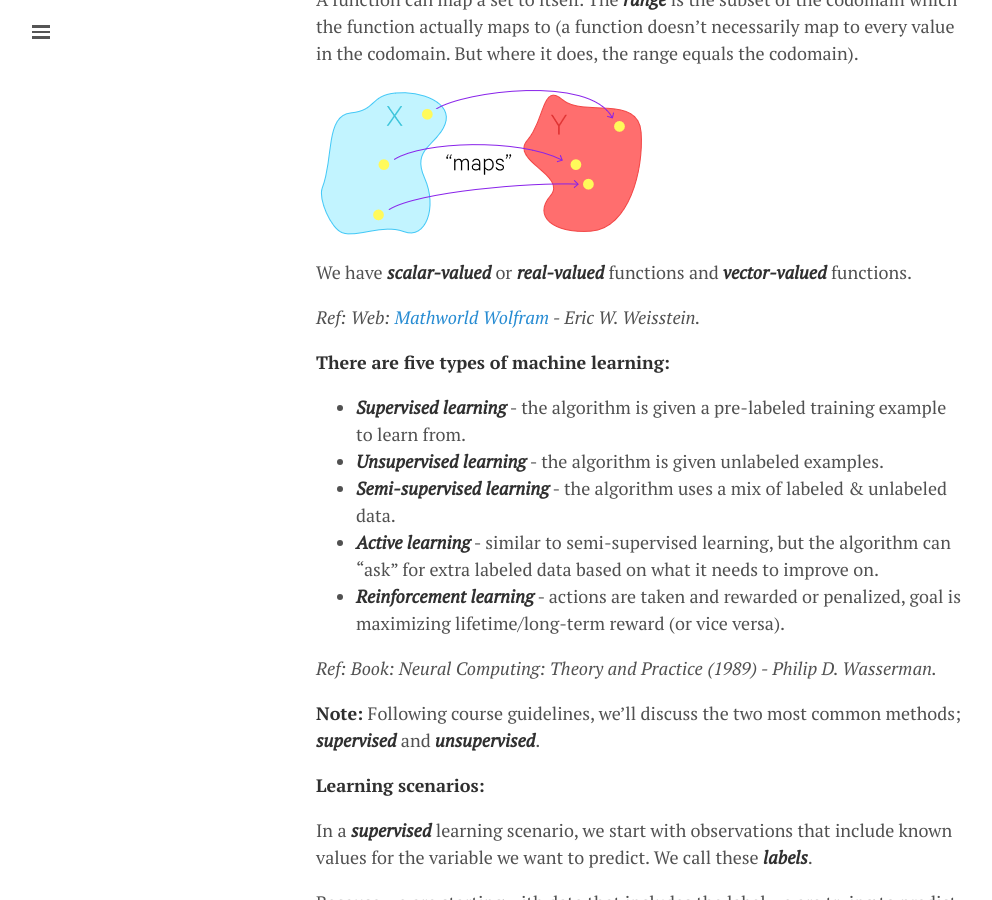
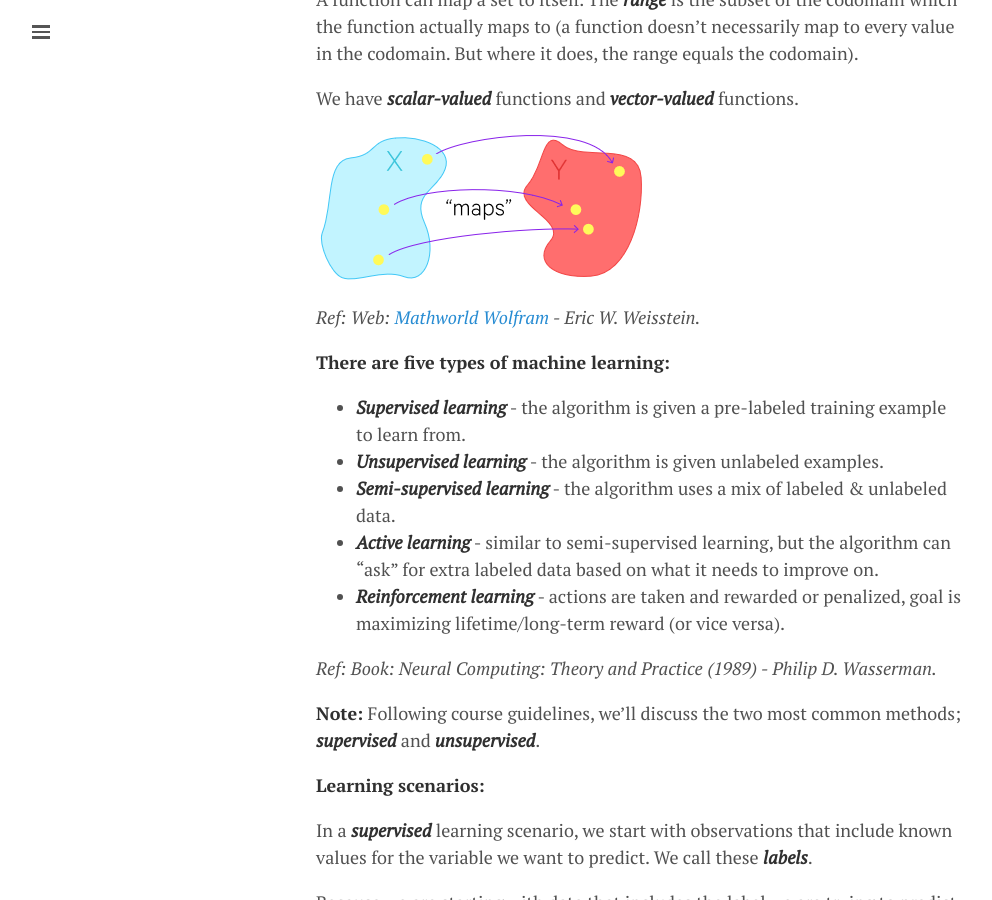
Before and after one commit to lgeurts/lgeurts.github.io, a Jekyll site: the page built from _posts/2018-06-29-artificial-intelligence-basics.md, in a window 1280 px wide and 900 px high, scrolled down 1239 px. Shown: the whole window, without its empty margins (0-992 px from the left). Built offline with Jekyll 4.4.1, drawn with Linux system fonts in a browser that asks for light colours; nearby versions of some CDN libraries.

Commit message:
Update 2018-06-29-artificial-intelligence-basics.md

```diff
--- a/_posts/2018-06-29-artificial-intelligence-basics.md
+++ b/_posts/2018-06-29-artificial-intelligence-basics.md
@@ -37,9 +37,9 @@ There are also values we try to predict (Y). We will use training cases to train
 
 At heart, a function is the mapping from a set in a ***domain*** to a set in a ***codomain***. A function can map a set to itself. The ***range*** is the subset of the codomain which the function actually maps to (a function doesn't necessarily map to every value in the codomain. But where it does, the range equals the codomain).
 
+We have ***scalar-valued*** functions and ***vector-valued*** functions.
+
 ![Function](/assets/artificial-intelligence/function.png)
-
-We have ***scalar-valued*** or ***real-valued*** functions and ***vector-valued*** functions.
 
 *Ref: Web: [Mathworld Wolfram](http://mathworld.wolfram.com/) - Eric W. Weisstein.*
 
```
